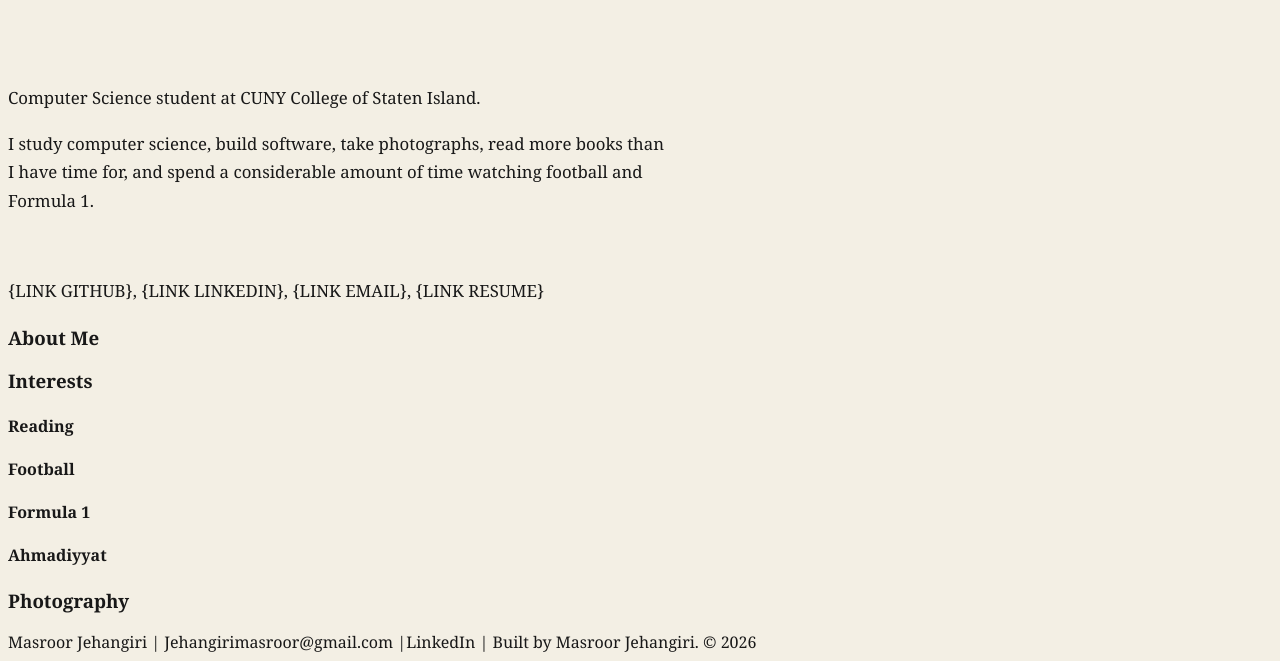
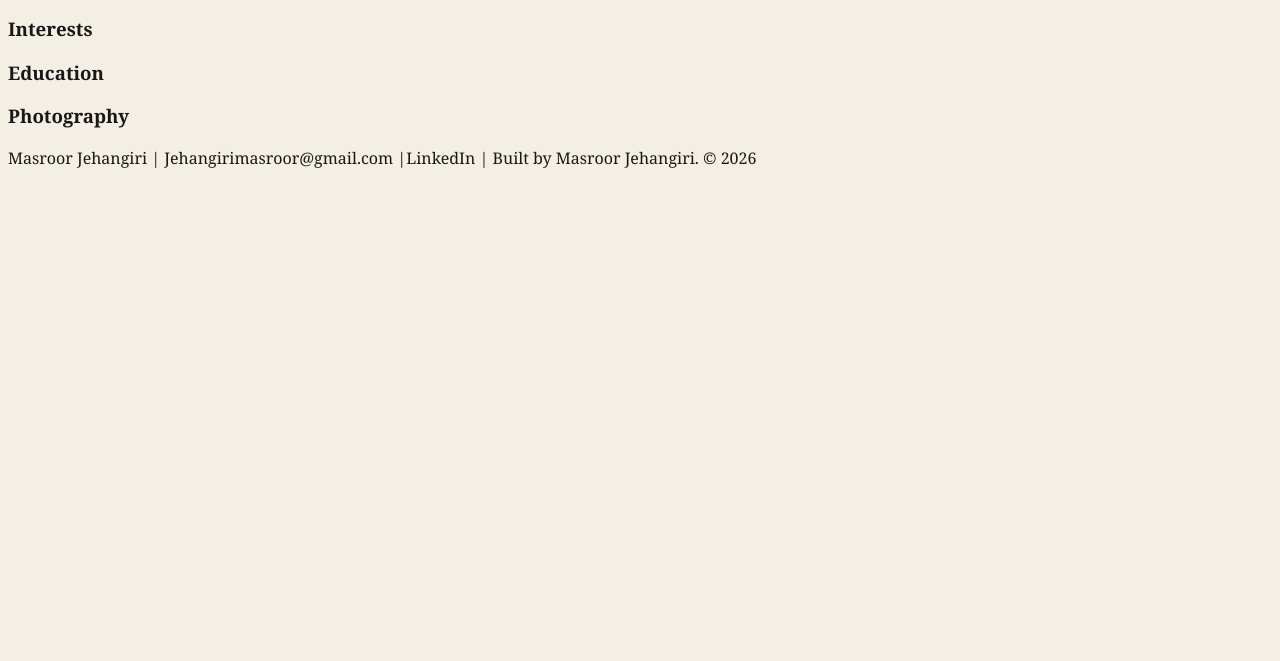
Before and after one commit to Masrawr/Portfolio-Website, a plain HTML site: page MasroorJehangiri.html in a window 1280 px wide. Shown: the part 211-872 px from the top of the page. After the commit the page ends 800 px from the top, so only its background shows below. Drawn offline with Linux system fonts and the light colour scheme.

Commit message:
Working on organization of HTML file and CSS outlines.

```diff
--- a/MasroorJehangiri.html
+++ b/MasroorJehangiri.html
@@ -1,48 +1,28 @@
 <!DOCTYPE html>
-<html lang=:"en">
- <title>Masroor Jehangiri — Personal Website</title>
+<html lang = "en">
 
-<meta
-    name="description"
-    content="Personal website of Masroor Jehangiri, a Computer Science student at CUNY College of Staten Island."
->
 <head>
+    <title>Masroor Jehangiri — Personal Website</title>
+    <meta name="description"
+    content="Personal website of Masroor Jehangiri.">
     <link rel="stylesheet" href="Style.css">
+    <meta name="viewport" content="width=device-width, initial-scale=1.0">
 </head>
+
+<body>
 
 <header>
     <h1>Masroor Jehangiri</h1>
+    <h3>About</h3> <h3>Interests</h3> <h3>Education</h3> <h3>Photography</h3>
 </header>
 
-<body>
-<br>
-<p>Computer Science student at CUNY College of Staten Island.</p>
+<main>
 
-<p>I study computer science, build software, take photographs,
-read more books than I have time for, and spend a considerable
-amount of time watching football and Formula 1.<p>
-
-<br>
-
-<p>{LINK GITHUB}, {LINK LINKEDIN}, {LINK EMAIL}, {LINK RESUME}</p>
-
-
-<h3>About Me</h3>
-
-
-<h3>Interests</h3>
-
-<h4>Reading</h4>
-
-<h4>Football</h4>
-
-<h4>Formula 1</h4>
-
-<h4>Ahmadiyyat</h4>
-
-<h3>Photography</h3>
+<main>
 
 </body>
 
 <footer> Masroor Jehangiri | Jehangirimasroor@gmail.com |LinkedIn | Built by Masroor Jehangiri. © 2026</footer>
+
+</body>
 </html>
--- a/Style.css
+++ b/Style.css
@@ -24,7 +24,7 @@ body {
 }
 
 h1 {
-    font-size: clamp(3rem, 9vw, 7rem);
+    font-size: clamp(2rem, 7vw, 5rem);
     line-height: 0.95;
 }
 
```
